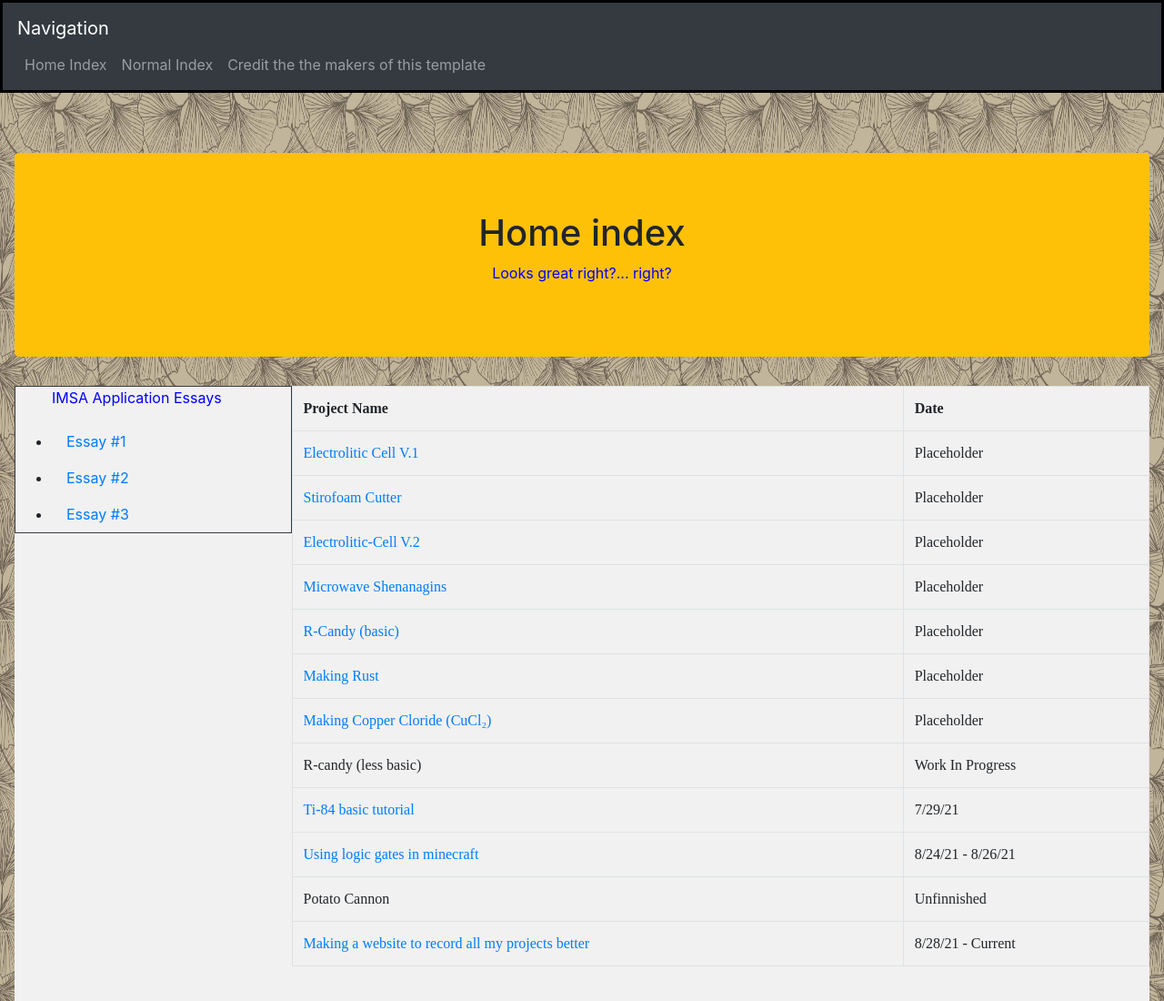
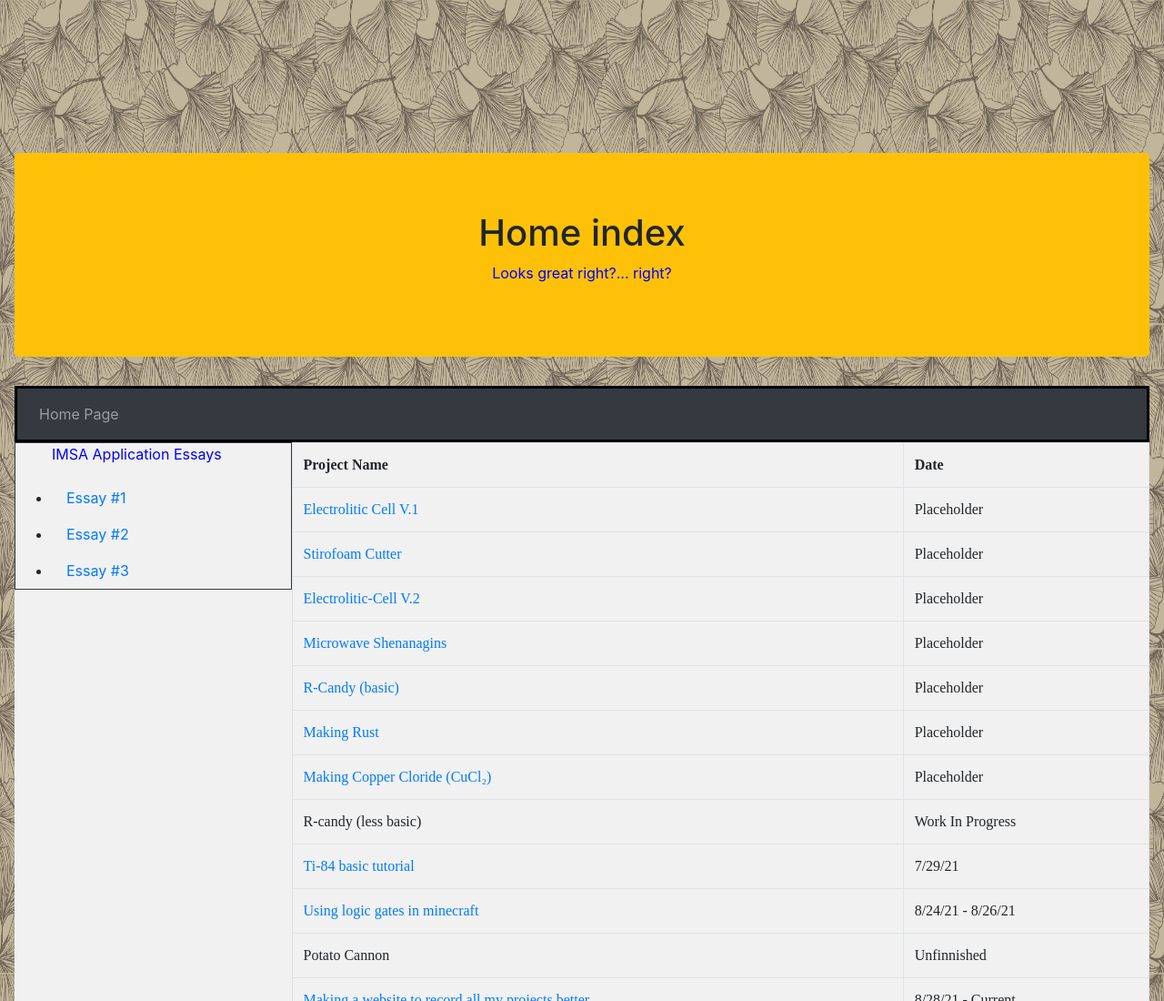
Before and after one commit to Ukungazi/TS-STEM-Projects, a plain HTML site: page index.html in a window 1280 px wide. Shown: the top 1100 px of the page at 91% size. Drawn offline with nearby package versions, Linux system fonts and the light colour scheme.

Commit message:
Work in progress

```diff
--- a/index.html
+++ b/index.html
@@ -26,26 +26,19 @@
         <h1>Home index</h1>
         <p>Looks great right?... right?</p>
     </div>
-    <nav class="navbar navbar-expand-sm bg-dark navbar-dark fixed-top ">
+    <nav class="navbar navbar-expand-sm bg-dark navbar-dark ">
         <div class="row ">
-            <div class="col ">
-                <a class="navbar-brand " href="# ">Navigation</a>
+            <div class="col">
                 <button class="navbar-toggler " type="button " data-toggle="collapse " data-target="#collapsibleNavbar ">
           <span class="navbar-toggler-icon "></span>
         </button>
-                <div class="collapse navbar-collapse " id="collapsibleNavbar ">
-                    <ul class="navbar-nav ">
-                        <li class="nav-item ">
-                            <a class="nav-link " href="../TS-STEM-Projects/index.html ">Home Index</a>
-                        </li>
-                        <li class="nav-item ">
-                            <a class="nav-link " href="../TS-STEM-Projects/Pages/Normal_index.html ">Normal Index</a>
-                        </li>
-                        <li class="nav-item ">
-                            <a class="nav-link " href="https://www.w3schools.com/bootstrap4/bootstrap_templates.asp ">Credit the the makers of this template</a>
-                        </li>
-                    </ul>
-                </div>
+        <div class="collapse navbar-collapse" id="collapsibleNavbar">
+            <ul class="navbar-nav">
+                <li class="nav-item">
+                    <a class="nav-link" href="../index.html">Home Page</a>
+                </li>
+            </ul>
+        </div>
             </div>
     </nav>
     <article>
```
Also changed, not shown: Pages/Electrolitic-Cell.html (+3 -10 lines), Pages/Essay 1.html (+1 -8 lines), Pages/Essay 2.html (+1 -8 lines), Pages/Essay 3.html (+1 -7 lines), Pages/Microwave Shenanigans.html (+7 -14 lines), Pages/Rocket candy.html (+11 -18 lines), Pages/Ti-84 Tutorial.html (+7 -14 lines).
